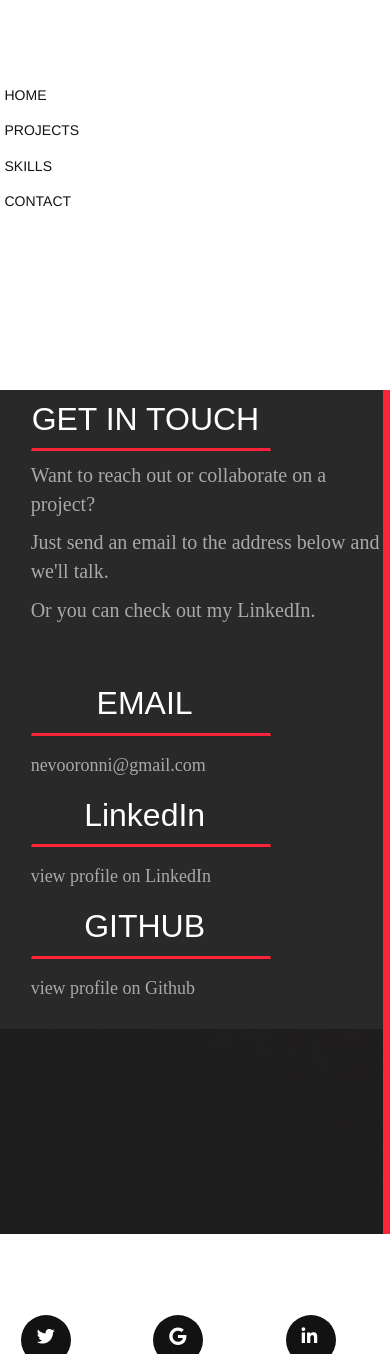
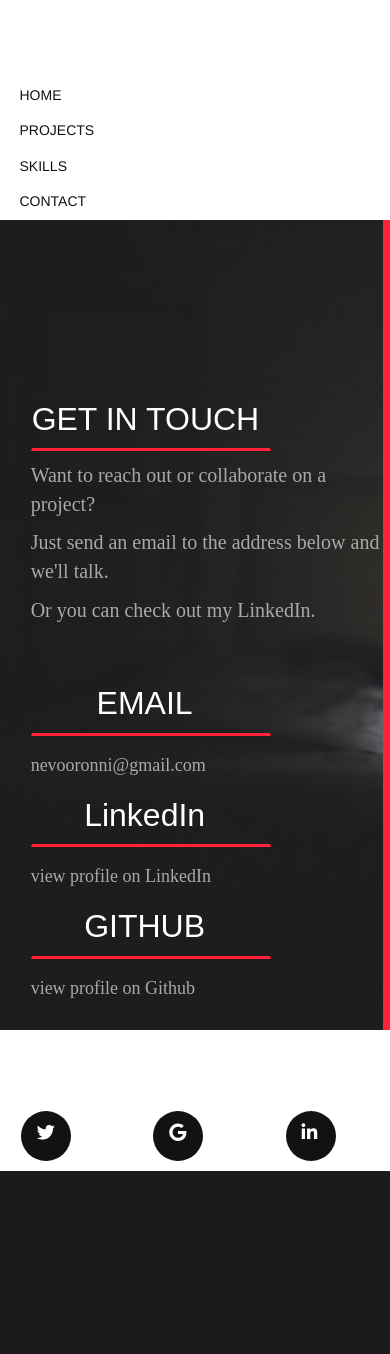
Before and after one commit to nevooronni/dev_porfolio, a PHP site: page /contact.html in a window 390 px wide. Shown: the top 1354 px of the page. After the commit the page ends 1171 px from the top, so only its background shows below. Run offline with PHP 8.4, Linux system fonts and the light colour scheme; some libraries are stand-ins or nearby versions.

Commit message:
added another responsivity to contact template

```diff
--- a/contact.html
+++ b/contact.html
@@ -37,26 +37,29 @@
   <body>
   <div class="container-fluid">
     <div class="row">
-      <div class="col-md-2" id="sidebar">
+      <div class="col-md-2 col-sm-12 col-xs-12" id="sidebar">
         <div class="row">
-          <div>
-
+          <div class="col-md-12 col-sm-12 col-xs-12">
+            <a href="home.html" class="black"><h5 class="black">HOME</h5></a>
           </div>
         </div>
         <div class="row">
-          <a href="home.html" class="black"><h5 class="black">HOME</h5></a>
+          <div class="col-md-12">
+            <a href="portfolio.html" class="black"><h5 class="black">PROJECTS</h5></a>
+          </div>
         </div>
         <div class="row">
-          <a href="portfolio.html" class="black"><h5 class="black">PROJECTS</h5></a>
+          <div class="col-md-12">
+            <a href="skills.html" class="black"><h5 class="black">SKILLS</h5></a>
+          </div>
         </div>
         <div class="row">
-          <a href="skills.html" class="black"><h5 class="black">SKILLS</h5></a>
-        </div>
-        <div class="row">
-          <a href="contact.html" class="black"><h5 class="black">CONTACT</h5></a>
+          <div class="col-md-12">
+            <a href="contact.html" class="black"><h5 class="black">CONTACT</h5></a>
+          </div>
         </div>
       </div>
-      <div class="col-md-9" id="description4">
+      <div class="col-md-9 col-sm-12 col-xs-12" id="description4">
         <div class="row" id="portrow3">
           <div class="col-sm-12 col-md-12 col-lg-12 port">
             <button class="btn contactme">GET IN TOUCH</button>
@@ -72,7 +75,7 @@
           </div>
         </div>
       </div>
-     <div class="col-md-1" id="iconsocial2">
+      <div class="col-md-1 col-sm-12 col-xs-12" id="iconsocial2">
         <div class="row" id="doubledown">
           <div class="col-md-12 col-sm-4 col-xs-4 mddd">
             <span class="social2" id="s1"><a href=""><i class="fa fa-twitter"></i></a></span>
--- a/css/style.css
+++ b/css/style.css
@@ -71,7 +71,7 @@
   background-image: url("../img/contact.jpeg");
   background-repeat: none;
   background-size: cover;
-  height: 100vh;
+  height: 810px;
   font-family: 'Montserrat', sans-serif;
   border-right-style: solid;
   border-right-color: #ff2238;
@@ -192,7 +192,7 @@
   margin-top: 170px;
   margin-bottom: 0px;
   padding-bottom: 0px;
-  background-color: #292929;
+  background-color: transparent;
 }
 
 #iconsocial {
```
